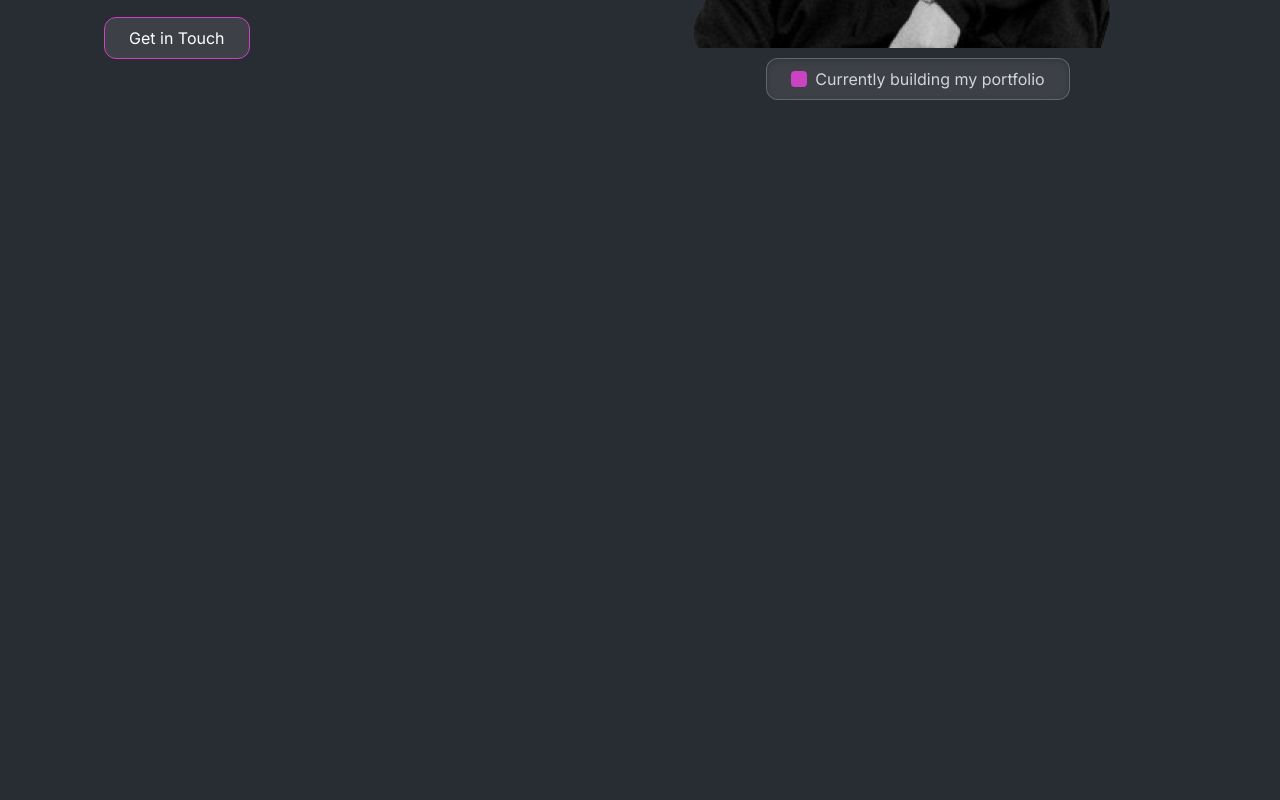
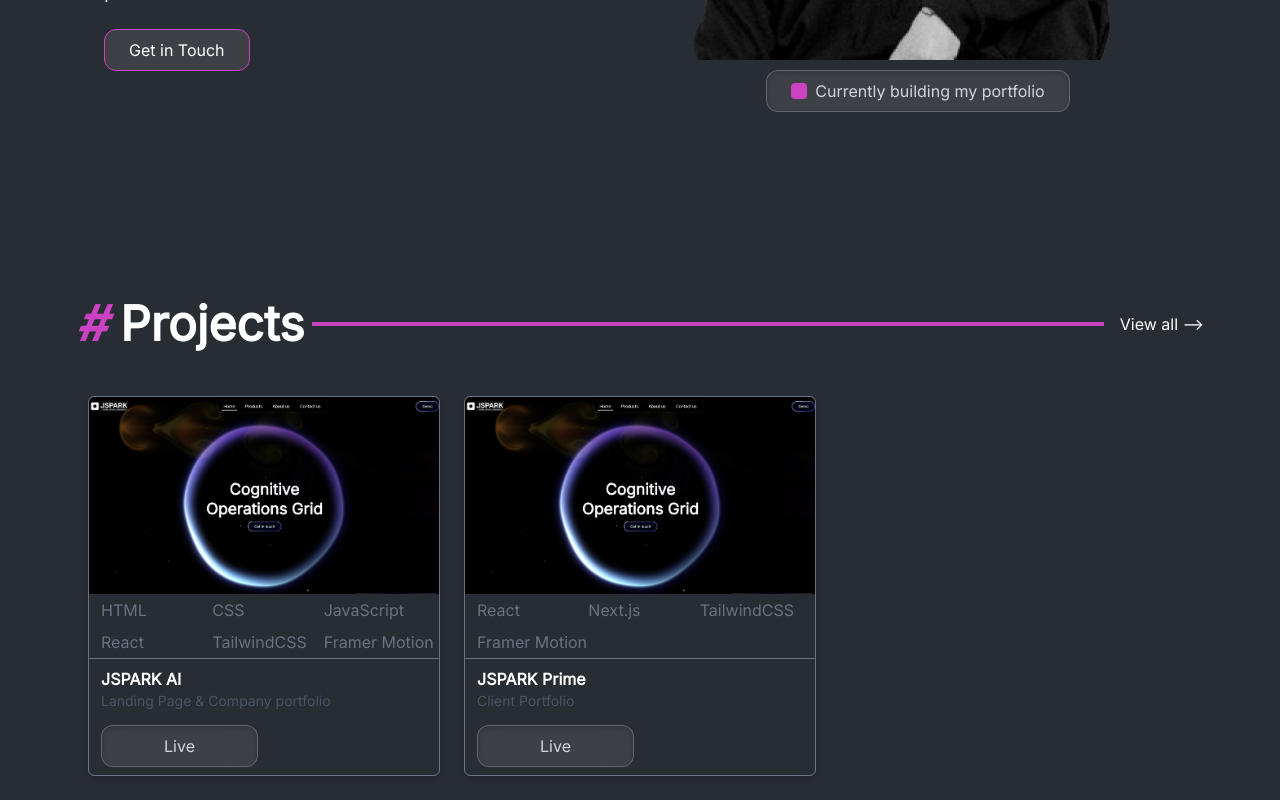
Before and after one commit to Narvdeshwar/portfolio, a React (Vite) app: page / in a window 1280 px wide. Shown: the part 576-1376 px from the top of the page. Before the commit the page ends 800 px from the top, so only its background shows below. Built offline with nearby package versions, Linux system fonts and the light colour scheme.

Commit message:
fix : Resposiveness of Project section in homepage

```diff
--- a/src/components/layout/Header.jsx
+++ b/src/components/layout/Header.jsx
@@ -7,7 +7,7 @@ function Header() {
   const [isOpen, setIsOpen] = useState(false);
 
   return (
-    <header className="h-[70px] flex justify-between items-center w-[90%] mx-auto relative sticky top-0">
+    <header className="h-[70px] flex justify-between items-center w-screen p-3 md:w-[90%] mx-auto relative sticky top-0 z-1000 shadow-xl trasition-all duration-600 rounded-full mt-3 border border-slate-900/70">
       {/* Logo */}
       <div className="flex items-baseline">
         <p className="text-2xl italic font-semibold border-[#cb42c3] border-b-4 rounded-xl shadow-2xl">
--- a/src/components/pages/Home/Homepage.jsx
+++ b/src/components/pages/Home/Homepage.jsx
@@ -9,9 +9,9 @@ function Homepage() {
     <>
       <HeroSection />
       <LeftOverlay />
-      {/*<div className="relative overflow-hidden">
-        <ProjectComp />
-      </div>
+      <ProjectComp />
+
+      {/*
       <SkillsComp />
       <AboutComp />
       <ContactComp /> */}
--- a/src/components/pages/Home/comp/ProjectComp.jsx
+++ b/src/components/pages/Home/comp/ProjectComp.jsx
@@ -2,6 +2,7 @@ import { Link } from "react-router-dom";
 import Card from "../../../molecules/Card";
 import projectsData from "../../../../constants/projectData.json";
 import { motion } from "framer-motion";
+
 const containerVariants = {
   hidden: { opacity: 0 },
   visible: {
@@ -20,22 +21,31 @@ const cardVariants = {
     transition: { duration: 0.5, ease: "easeOut" },
   },
 };
+
 function ProjectComp() {
   return (
-    <div className="flex flex-col gap-3 mb-3 w-[90%] mx-auto">
-      <div className="items-center flex justify-between">
-        <div className="flex items-center w-[100%]">
-          <p className="text-5xl">
+    <div className="flex flex-col gap-6 w-[90%] mx-auto mt-62 md:mt-10 p-3">
+      {/* Header */}
+      <div className="flex flex-wrap items-center justify-between gap-4">
+        {/* Title */}
+        <div className="flex items-center flex-1 min-w-[150px]">
+          <p className="text-[clamp(1.5rem,5vw,3rem)] font-semibold">
             <span className="text-[#cb42c3] italic"># </span>Projects
           </p>
-          <p className="w-[70%] bg-[#cb42c3] h-1 ml-2"></p>
+          <div className="flex-1 h-1 ml-2 bg-[#cb42c3]"></div>
         </div>
+
+        {/* Link */}
         <div className="bg-gradient-to-r from-[#da92d5] to-[#cb42c3] bg-no-repeat bg-[length:0%_2px] bg-left-bottom transition-all duration-700 hover:bg-[length:100%_2px] cursor-pointer text-nowrap py-1">
-          <Link to="/work">View all {"-->"}</Link>
+          <Link to="/work" className="text-sm md:text-base">
+            View all {"-->"}
+          </Link>
         </div>
       </div>
+
+      {/* Projects Grid */}
       <motion.div
-        className="grid grid-cols-1 md:grid-cols-3 gap-6 p-3"
+        className="grid grid-cols-1 sm:grid-cols-2 md:grid-cols-3 gap-6 p-3"
         variants={containerVariants}
         initial="hidden"
         animate="visible"
@@ -46,9 +56,6 @@ function ProjectComp() {
           </motion.div>
         ))}
       </motion.div>
-      <div className="border h-48 w-32 hidden md:absolute -right-10 top-[30%]">
-
-      </div>
     </div>
   );
 }
```
